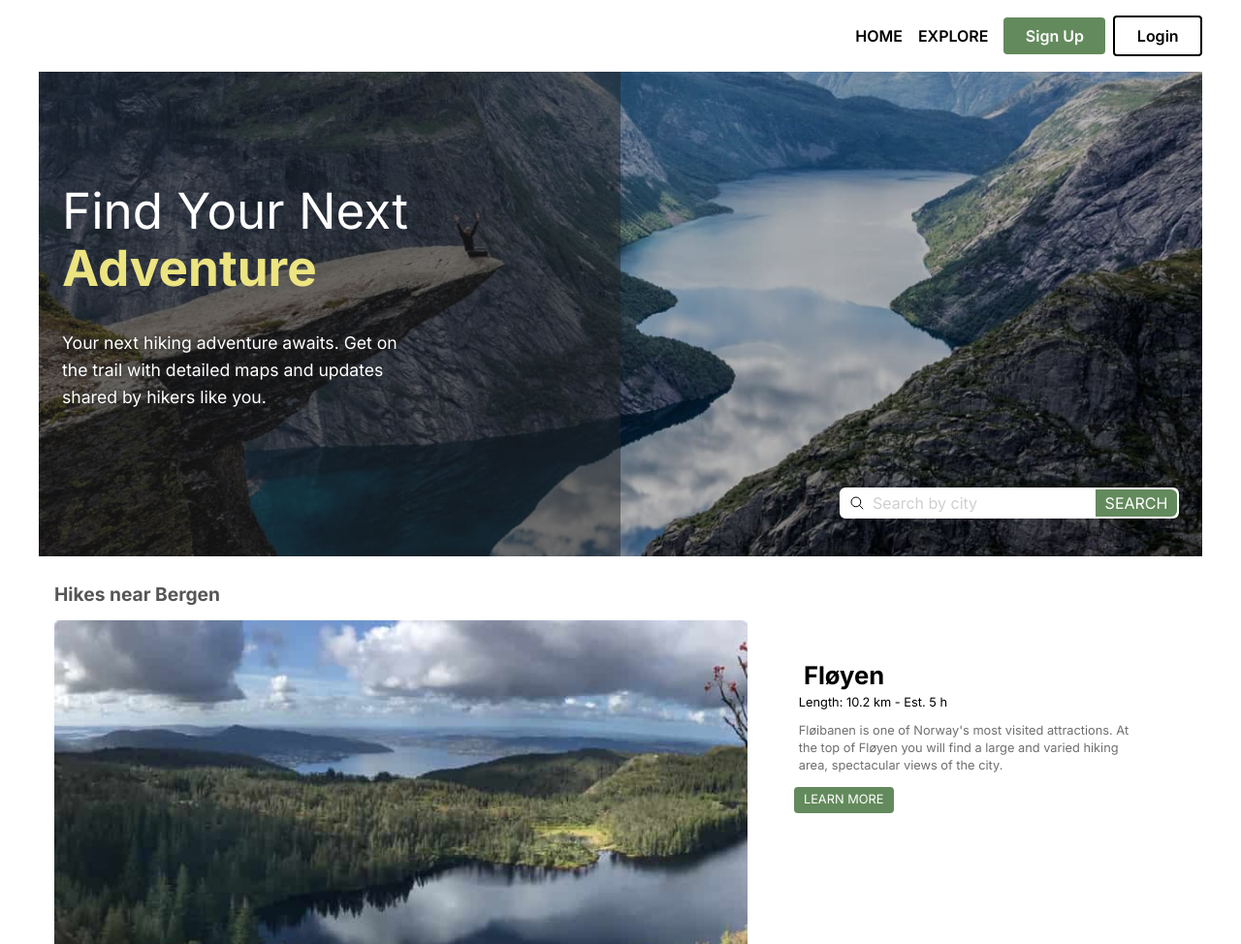
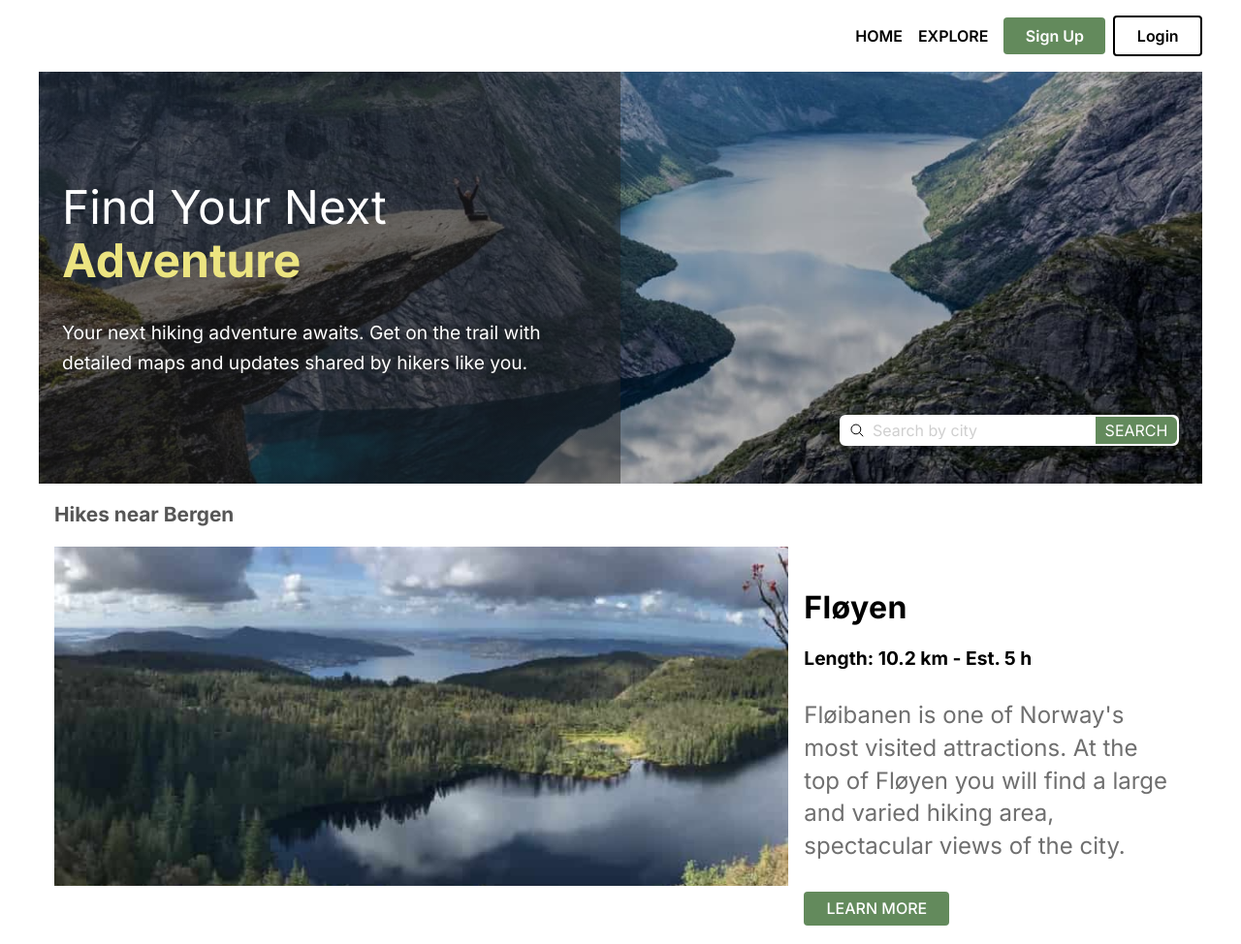
Before and after one commit to codercreative/hike-finder, a plain HTML site: page index.html in a window 1280 px wide. Shown: the top 974 px of the page at 97% size. Drawn offline with nearby package versions, Linux system fonts and the light colour scheme.

Commit message:
proceeding work on html and css files

```diff
--- a/css/styles.css
+++ b/css/styles.css
@@ -188,34 +188,44 @@ body {
 }
 
 .hike-main-title {
-  font-size: 1.2rem;
+  font-size: 1.3rem;
   color: var(--warm-grey);
-  margin: 1.5em 0 0.5em 0;
+  margin: 1em 0 0.5em 0;
 }
 
 .hike-example {
-  margin: 1em 0;
+  margin: 0.5em 0;
 }
 
 .hike-img {
   width: 100%;
+  object-fit: cover;
+}
+
+.hike-text-container {
+  display: flex;
+  flex-direction: column;
+  margin: 0.3em;
 }
 
 .hike-title {
-  font-size: 1.1rem;
-  margin: 1em 0 0 0.4em;
+  font-size: 1.2rem;
+  margin: 0;
+  padding: 0.4em 0;
 }
 
 .hike-subhead {
-  margin: 0.5em 0 0 0.4em;
+  margin: 0;
   font-size: 0.8rem;
+  font-weight: bold;
+  padding: 0 0 1em 0;
 }
 
 .hike-description {
   color: var(--warm-light-grey);
-  font-size: 0.8rem;
   line-height: 1.4;
-  margin: 1em 0.4em;
+  margin: 0;
+  padding-bottom: 1.3em;
 }
 
 .learn-more-btn {
@@ -223,11 +233,14 @@ body {
   background-color: var(--green);
   color: var(--white);
   cursor: pointer;
+  font-size: 1rem;
+  font-weight: 500;
   padding: 0.5em 0.8em;
-  font-size: 0.8rem;
+  margin-bottom: 1em;
   border: none;
   transition: 0.3s;
   border-radius: 4px;
+  max-width: 150px;
 }
 
 .learn-more-btn:hover {
@@ -272,7 +285,7 @@ body {
   }
 
   .hero-container {
-    min-height: 500px;
+    min-height: 425px;
     display: flex;
     flex-direction: row;
     align-items: flex-end;
@@ -290,13 +303,12 @@ body {
   }
 
   .hero-title {
-    font-size: 3.2rem;
+    font-size: 3rem;
   }
 
   .hero-subtitle {
-    font-size: 1.1em;
+    max-width: 380px;
     font-weight: 400;
-    width: 360px;
     line-height: 1.6;
   }
 
@@ -314,6 +326,7 @@ body {
 
   .hike-example {
     display: flex;
+    margin: 1.3em 0;
   }
 
   .reverse-order {
@@ -323,24 +336,41 @@ body {
   .hike-img {
     flex: 2 1 0px;
     width: 0;
+    max-height: 350px;
   }
 
   .hike-title,
   .hike-subhead,
   .hike-description {
-    margin: 0.5 0 0 0;
+    margin: 0.5em 0 0 0;
+  }
+
+  .hike-title {
+    letter-spacing: 0.4px;
   }
 
   .hike-text-container {
-    margin: 1em 3em;
+    margin: 1em;
     flex: 1 1 0px;
     width: 0;
   }
 }
 
 @media (min-width: 1024px) {
+  .hero-subtitle {
+    max-width: 485px;
+  }
+
   .hike-title {
-    font-size: 1.6rem;
+    font-size: 2rem;
+  }
+
+  .hike-subhead {
+    font-size: 1.2rem;
+  }
+
+  .hike-description {
+    font-size: 1.5rem;
   }
 }
 
@@ -352,4 +382,8 @@ body {
   .logo-burger-container {
     margin: 1em 0;
   }
+
+  .hero-subtitle {
+    max-width: 570px;
+  }
 }
--- a/index.html
+++ b/index.html
@@ -13,6 +13,7 @@
   </head>
   <body>
     <div class="container">
+      <!-- NAVIGATION -->
       <header class="header">
         <div class="logo-burger-container">
           <img class="logo" src="images/logo.svg" alt="" />
@@ -34,6 +35,7 @@
         </nav>
       </header>
       <main>
+        <!-- HERO -->
         <section class="hero-container">
           <div class="hero-text-container">
             <h1 class="hero-title">
@@ -56,13 +58,16 @@
             <a class="search-btn" href="#home">Search</a>
           </div>
         </section>
+        <!--HIKE SECTION -->
         <section class="hike-section">
           <h3 class="hike-main-title">Hikes near Bergen</h3>
+          <!-- ARTICLES -->
           <div class="hike-example">
             <img class="hike-img" src="images/floyen.png" alt="Fløyen" />
             <div class="hike-text-container">
               <h4 class="hike-title">Fløyen</h4>
               <p class="hike-subhead">Length: 10.2 km - Est. 5 h</p>
+
               <p class="hike-description">
                 Fløibanen is one of Norway's most visited attractions. At the
                 top of Fløyen you will find a large and varied hiking area,
@@ -101,9 +106,13 @@
               <button class="learn-more-btn">Learn more</button>
             </div>
           </div>
+          <!-- ARTICLES END-->
         </section>
+        <!-- CALL TO ACTION SECTION -->
         <section class="cta-section"></section>
+        <!-- FOOTER SECTION -->
       </main>
+      <footer></footer>
     </div>
     <script
       type="module"
@@ -116,5 +125,3 @@
   </body>
   <script src="index.js"></script>
 </html>
-
-<!-- <ion-icon class="magnifier-icon" name="search-outline"></ion-icon> -->
```
Also changed, not shown: images/stretch-goals.png, 1 other file.
